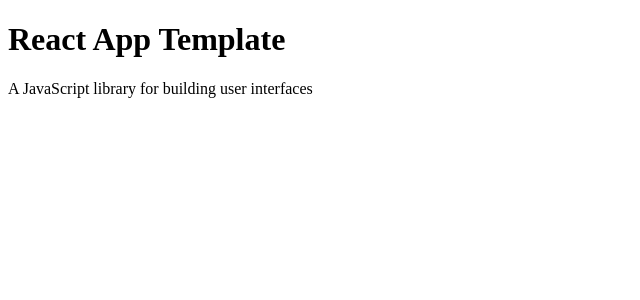
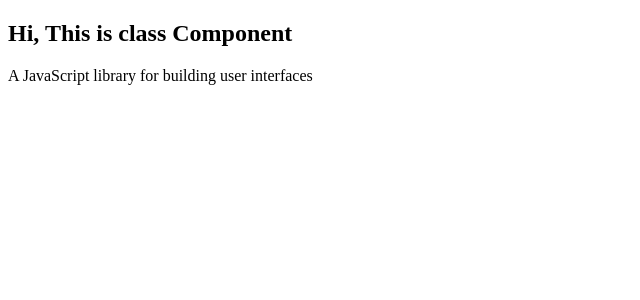
Before and after one commit to Sabbir2809/react-beginnerToAdvance, a React (Create React App) app: page / in a window 1280 px wide. Shown: the top 300 px of the page, without its empty margins (0-640 px from the left). Built offline with nearby package versions, Linux system fonts and the light colour scheme.

Commit message:
class and functional Component

```diff
--- a/src/App.jsx
+++ /dev/null
@@ -1,11 +0,0 @@
-// JSX-> JavaScript XML
-const App = <div>
-
-    <h1>React App Template</h1>
-    <p>A JavaScript library for building user interfaces</p>
-
-</div>
-// default export
-export default App
-// import default export -> import App from './path'
-// import from named export -> export {} from './path'
--- /dev/null
+++ b/src/Class.jsx
@@ -0,0 +1,16 @@
+// class Component
+// 1. extends your class from react component.
+// 2. render which will return htm/jsx.
+import {Component} from "react";
+
+class Class extends Component{
+    // render
+    render(){
+        return <div>
+            <h2>Hi, This is class Component</h2>
+            <p>A JavaScript library for building user interfaces</p>
+    </div>
+    }
+}
+
+export default Class;
--- /dev/null
+++ b/src/Functional.jsx
@@ -0,0 +1,13 @@
+// React functional Component is nothing but a Function. Which will return some JSX (JavaScript XML)
+// 1. function
+// 2. it must return some html/jsx
+
+const Functional = () => {
+    return <div>
+
+        <h2>Hello, This is functional Component</h2>
+        <p>A JavaScript library for building user interfaces</p>
+
+    </div>
+}
+export default Functional;
--- a/src/index.js
+++ b/src/index.js
@@ -1,4 +1,7 @@
 import ReactDom from "react-dom";
-import App from "./App";
+// import Functional from "./Functional";
+import Class from "./Class"
 
-ReactDom.render(App, document.getElementById("root"));
+let root = document.getElementById("root");
+
+ReactDom.render(<Class/>, root);
```
Also changed, not shown: 2 other files (tests, documents, lock files or other folders).
